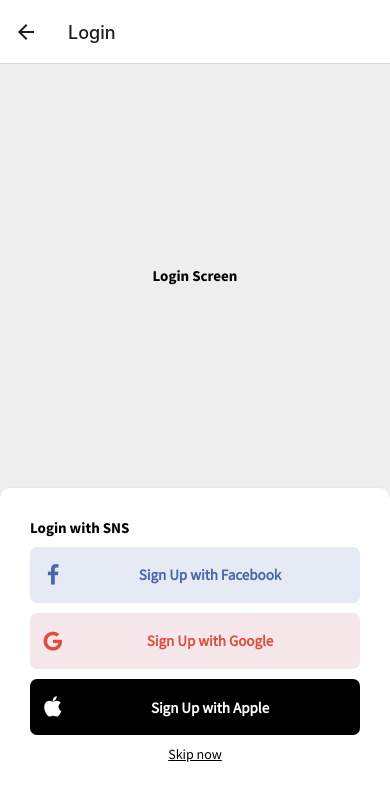
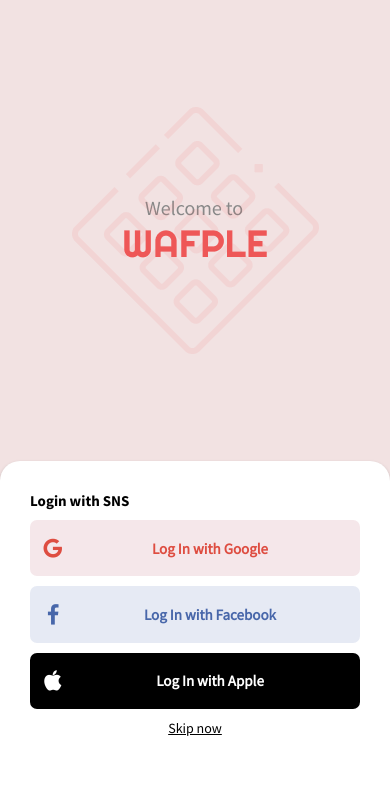
Before and after one commit to wafple-app/frontend01, a React Native app: screen /Login in a window 390 px wide. Shown: the top 800 px of the page. Built offline with nearby package versions, Linux system fonts and the light colour scheme.

Commit message:
login page modified -- restaurant page tab view added

```diff
--- a/naviagation.js
+++ b/naviagation.js
@@ -20,7 +20,7 @@
         <Stack.Navigator initialRouteName="Home">
           <Stack.Screen name="Home" component={HomeScreen} />
           <Stack.Screen name="Details" component={DetailScreen} />
-          <Stack.Screen name="Login" component={LoginScreen} />
+          <Stack.Screen name="Login" component={LoginScreen} options={navigationOptions.loginOption}/>
           <Stack.Screen name="Restaurant" component={RestaurantScreen} options={navigationOptions.restaurantOption}/>
         </Stack.Navigator>
       </NavigationContainer>
@@ -39,5 +39,8 @@
       elevation: 0, // android shadow rate
       shadowOpacity: 0, // ios shadow rate
     }
+  },
+  loginOption: {
+    headerShown:false
   }
 }
--- a/package.json
+++ b/package.json
@@ -14,18 +14,20 @@
     "@react-navigation/native": "^6.0.8",
     "@react-navigation/native-stack": "^6.4.0",
     "expo": "~44.0.0",
+    "expo-app-loading": "~1.3.0",
     "expo-status-bar": "~1.2.0",
     "react": "17.0.1",
     "react-dom": "17.0.1",
     "react-native": "0.64.3",
     "react-native-gesture-handler": "^2.2.0",
+    "react-native-pager-view": "5.4.9",
     "react-native-reanimated": "^2.3.1",
     "react-native-safe-area-context": "^3.3.2",
     "react-native-screens": "^3.10.2",
+    "react-native-tab-view": "^3.1.1",
     "react-native-vector-icons": "^9.0.0",
     "react-native-web": "0.17.1",
-    "react-redux": "^7.2.6",
-    "expo-app-loading": "~1.3.0"
+    "react-redux": "^7.2.6"
   },
   "devDependencies": {
     "@babel/core": "^7.12.9"
--- a/src/components/socialButton.js
+++ b/src/components/socialButton.js
@@ -1,4 +1,4 @@
-import {Text, TouchableOpacity, View, StyleSheet, Alert} from 'react-native';
+import {Text, TouchableOpacity, View, StyleSheet } from 'react-native';
 import FontAwesome from 'react-native-vector-icons/FontAwesome';
 import { Dimensions } from 'react-native'; // Need to save in centralized location
 
--- a/src/pages/Login/LoginScreen.js
+++ b/src/pages/Login/LoginScreen.js
@@ -2,16 +2,16 @@
 import { StatusBar } from 'expo-status-bar';
 import { StyleSheet, View, Text, TouchableOpacity, Image, Alert } from 'react-native';
 import SocialButton from '../../components/socialButton';
-import { Dimensions } from 'react-native'; // Need to save in centralized location
 
-const windowWidth = Dimensions.get('window').width; // Need to save in centralized location
-const windowHeight = Dimensions.get('window').height; // Need to save in centralized location
+const bgColor = 'rgba(238, 87, 87, 0.1)'; // THIS MUST BE A GLOBAL VARIABLE
 
 export default function LoginScreen({ navigation }) {
   return (
     <View style={styles.container}>
         <View style={styles.topContainer}>
-            <Text style={styles.text}>Login Screen</Text>
+            <Image
+                source={require('../../assets/welcome_logo.png')}
+            />
             <StatusBar style="auto" />
         </View>
 
@@ -19,7 +19,15 @@
             <Text style={styles.text}>Login with SNS</Text>
             <View style={styles.buttonContainer}>
                 <SocialButton
-                    buttonTitle="Sign Up with Facebook"
+                    buttonTitle="Log In with Google"
+                    btnType="google"
+                    color="#de4d41"
+                    backgroundColor="#f5e7ea"
+                    onPress={() => navigation.navigate("Home")}
+                />
+
+                <SocialButton
+                    buttonTitle="Log In with Facebook"
                     btnType="facebook"
                     color="#4867aa"
                     backgroundColor="#e6eaf4"
@@ -27,15 +35,7 @@
                 />
 
                 <SocialButton
-                    buttonTitle="Sign Up with Google"
-                    btnType="google"
-                    color="#de4d41"
-                    backgroundColor="#f5e7ea"
-                    onPress={() => navigation.navigate("Home")}
-                />
-
-                <SocialButton
-                    buttonTitle="Sign Up with Apple"
+                    buttonTitle="Log In with Apple"
                     btnType="apple"
                     color="#ffffff"
                     backgroundColor="#000000"
@@ -56,6 +56,7 @@
 const styles = StyleSheet.create({
     container: {
         flex: 1,
+        backgroundColor: bgColor,
     },
     text: {
         fontSize: 15,
@@ -65,13 +66,12 @@
         flex: 10,
         alignItems: 'center',
         justifyContent: 'center',
-        backgroundColor: "#EEEEEE"
     },
     bottomContainer:{
         flex: 7,
         padding: 30,
-        borderTopStartRadius: 10,
-        borderTopEndRadius: 10,
+        borderTopStartRadius: 20,
+        borderTopEndRadius: 20,
         backgroundColor: "white",
         shadowColor: "#000",
         shadowOffset: {
--- a/src/pages/Restaurant/RestaurantScreen.js
+++ b/src/pages/Restaurant/RestaurantScreen.js
@@ -1,6 +1,7 @@
 import React from "react";
-import { StyleSheet, View, Text, Button } from "react-native";
+import { StyleSheet, View, Text } from "react-native";
 import FontAwesome from 'react-native-vector-icons/FontAwesome';
+import RestaurantTab from "./restaurantTab";
 
 function RestaurantScreen({ navigation }) {
     return (
@@ -15,9 +16,7 @@
                     <Text style={[ styles.a, {color: "lightgrey"} ]}> 1000 Reviews </Text>
                 </View>
             </View>
-            <View style={ styles.temp }>
-                <Text>Restaurant Screen</Text>
-            </View>
+                <RestaurantTab />
         </View>
     );
 }
@@ -45,10 +44,4 @@
         fontFamily: "SourceSansPro-Regular",
         fontSize: 14
     },
-    temp:{
-        flex: 8,
-        backgroundColor: "white",
-        alignItems: "center",
-        justifyContent: "center",
-    }
 })
--- /dev/null
+++ b/src/pages/Restaurant/infoRouteView.js
@@ -0,0 +1,19 @@
+import { View, Text, StyleSheet } from "react-native";
+
+const InfoRouteView = () => {
+    return (
+        <View style={styles.container}>
+            <Text>Info Route</Text>
+        </View>
+    );
+};
+
+export default InfoRouteView;
+
+const styles = StyleSheet.create({
+    container: {
+        flex: 1,
+        justifyContent: "center",
+        alignItems: "center",
+    },
+});
--- /dev/null
+++ b/src/pages/Restaurant/menuRoute.js
@@ -0,0 +1,19 @@
+import { View, Text, StyleSheet } from "react-native";
+
+const MenuRouteView = () => {
+    return (
+        <View style={styles.container}>
+            <Text>Menu Route</Text>
+        </View>
+    );
+};
+
+export default MenuRouteView;
+
+const styles = StyleSheet.create({
+    container: {
+        flex: 1,
+        justifyContent: "center",
+        alignItems: "center",
+    },
+});
--- /dev/null
+++ b/src/pages/Restaurant/restaurantTab.js
@@ -0,0 +1,63 @@
+import React from 'react';
+import { TabView, SceneMap, TabBar } from 'react-native-tab-view';
+import { useWindowDimensions, StyleSheet } from 'react-native';
+import InfoRouteView from './infoRouteView';
+import MenuRouteView from './menuRoute';
+
+const MenuRoute = () => ( <MenuRouteView /> );
+const InfoRoute = () => ( <InfoRouteView /> );
+
+const renderScene = SceneMap({
+    first: MenuRoute,
+    second: InfoRoute,
+});
+
+// const renderTabBar = props => {
+//     return (
+//       <TabBar
+//         {...props}
+//         renderLabel={({ focused, route }) => {
+//           return (
+//             <TextView
+//               size={20}
+//               category="Medium"
+//               color={focused ? 'BLACK' : 'GRAY3'}>
+//               {route.title}
+//             </TextView>
+//           );
+//         }}
+//         indicatorStyle={styles.indicatorStyle}
+//         style={styles.tabBar}
+//       />
+//     );
+// };
+
+const RestaurantTab = ( {...tabViewSettings} ) => {
+    const layout = useWindowDimensions();
+
+    const [index, setIndex] = React.useState(0);
+    const [routes] = React.useState([
+      { key: 'first', title: 'Menu' },
+      { key: 'second', title: 'Info' },
+    ]);
+
+    return (<TabView
+        { ...tabViewSettings }
+        // style={ styles.viewBar }
+        style={ { flex: 8 } }
+        navigationState={{ index, routes }}
+        renderScene={renderScene}
+        onIndexChange={setIndex}
+        initialLayout={{ width: layout.width }}
+        // renderTabBar={renderTabBar}
+    />);
+};
+
+export default RestaurantTab;
+
+// const styles = StyleSheet.create({
+//     viewBar: {
+//         flex: 8,
+//         backgroundColor: "white",
+//     }
+// });
```
Also changed, not shown: src/assets/welcome_logo.png (added), src/pages/Restaurant/tabBarView.js (added), 1 other file (tests, documents, lock files or other folders).
